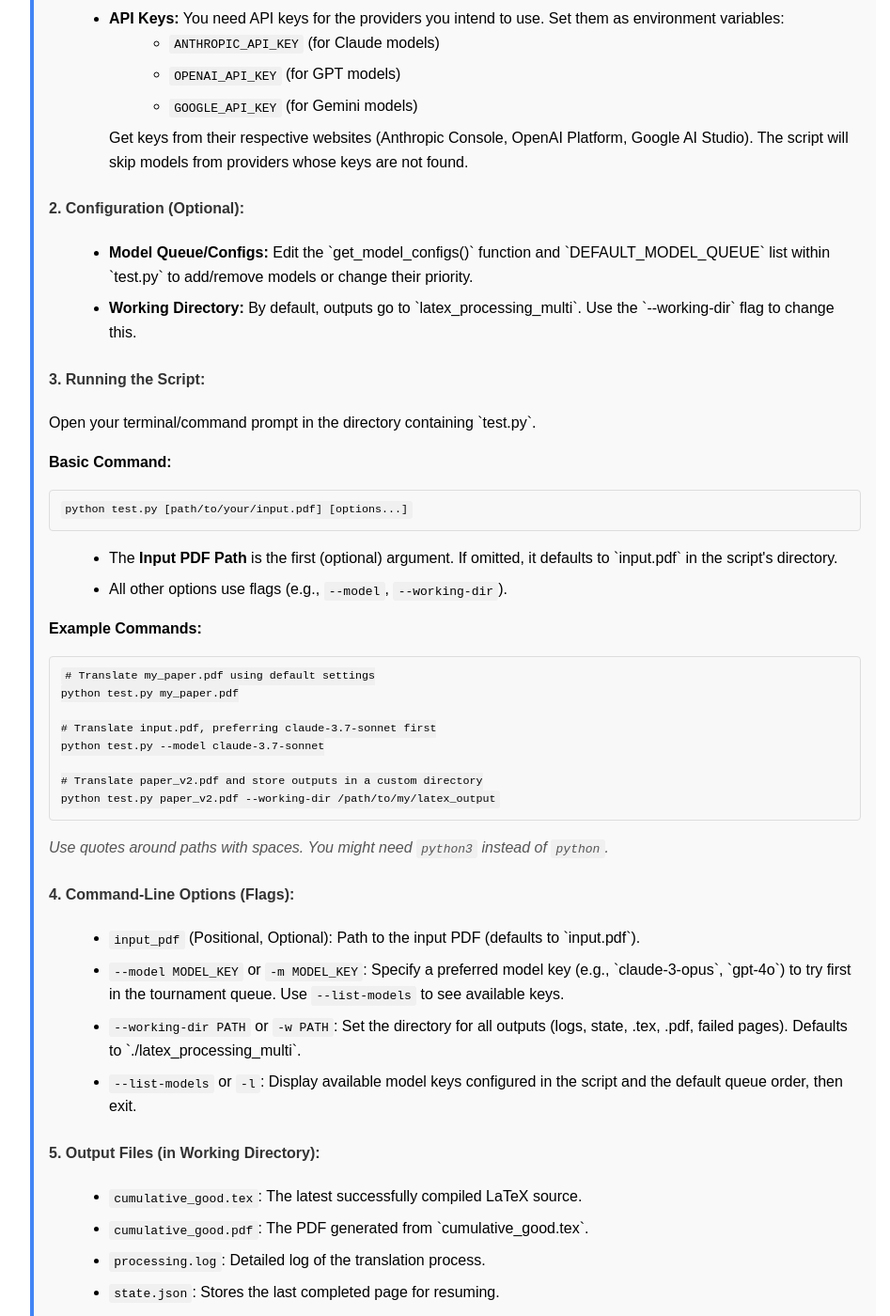
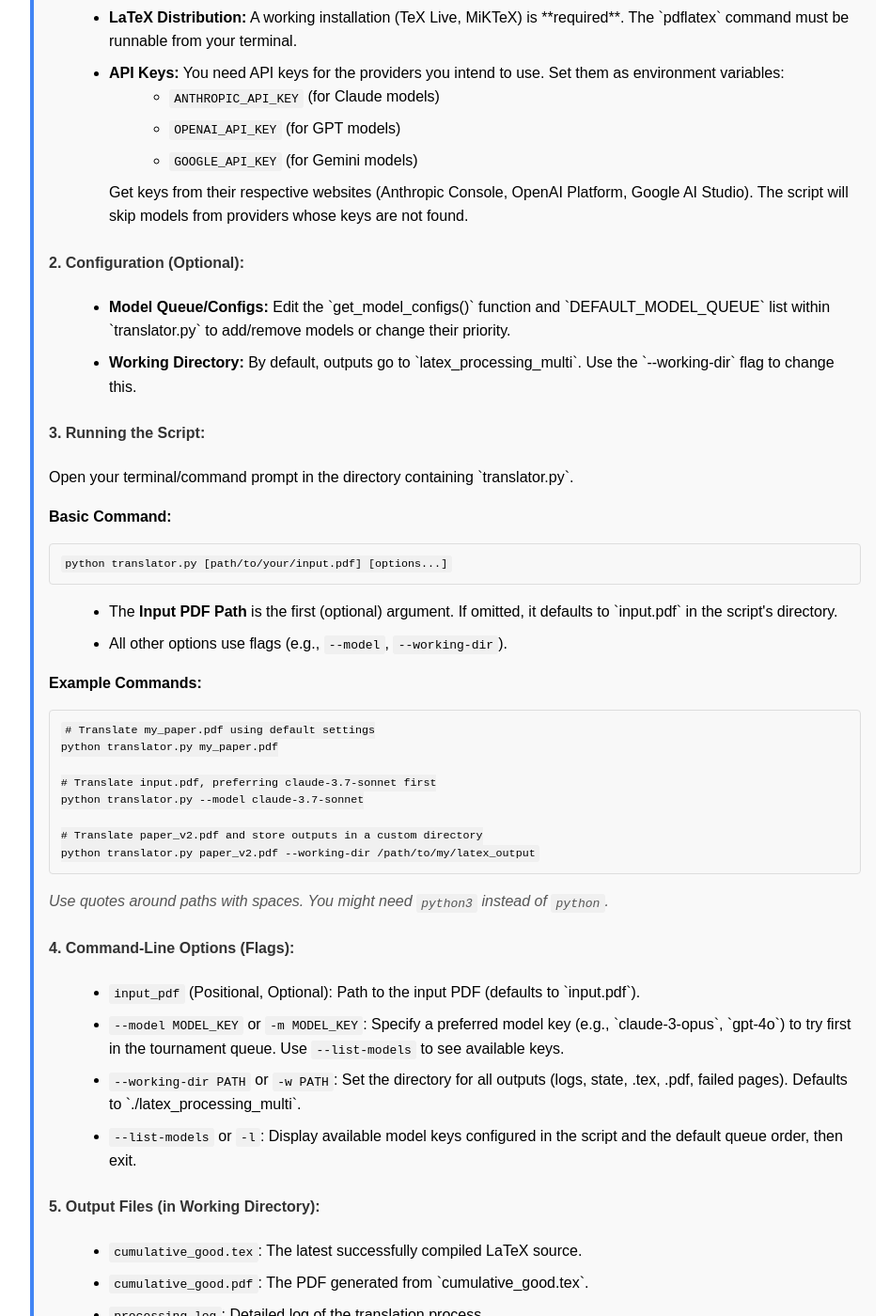
Before and after one commit to davikrehalt/davikrehalt.github.io, a Jekyll site: the page translation-guide.html, which Jekyll copies as it is, in a window 1280 px wide and 1400 px high, scrolled down 2131 px. Shown: the whole window at 94% size, without its empty margins (158-1105 px from the left). Built offline with Jekyll 4.4.1, drawn with Linux system fonts in a browser that asks for light colours; some of the changed text lies outside the part shown.

Commit message:
Update translation-guide.html

````diff
--- a/translation-guide.html
+++ b/translation-guide.html
@@ -1,3 +1,5 @@
+
+```html
 <!DOCTYPE html>
 <html lang="en">
 <head>
@@ -53,7 +55,7 @@
 
 <h2>Situation 2: Translation for Longer Papers via the Multi-API Script</h2>
 
-<p>For longer papers, the provided Python script (`test.py`) automates a page-by-page translation process using a tournament of different AI models.</p>
+<p>For longer papers, the provided Python script (`translator.py`) automates a page-by-page translation process using a tournament of different AI models.</p>
 
 <p>The script workflow:</p>
 <ol>
@@ -74,14 +76,14 @@
     <li>At the end, generates a report summarizing model performance and optionally merges it with the main PDF.</li>
 </ol>
 
-<p>We provide the <a href="test.py" download>example Python script (test.py)</a>.
-<!-- Make sure test.py is in the same directory -->
+<p>We provide the <a href="translator.py" download>example Python script (translator.py)</a>.
+<!-- Make sure translator.py is in the same directory -->
 To use this script, you need API keys for the AI providers you wish to use and a correctly configured Python environment.</p>
 
 <p>Here's a more detailed explanation:</p>
 
 <div class="ai-explanation"> <!-- Start of AI Explanation -->
-    <h3>How to Use the Multi-Model Python Script (test.py)</h3>
+    <h3>How to Use the Multi-Model Python Script (translator.py)</h3>
 
     <h4>1. Requirements:</h4>
     <ul class="requirements">
@@ -103,15 +105,15 @@
 
     <h4>2. Configuration (Optional):</h4>
     <ul>
-        <li><strong>Model Queue/Configs:</strong> Edit the `get_model_configs()` function and `DEFAULT_MODEL_QUEUE` list within `test.py` to add/remove models or change their priority.</li>
+        <li><strong>Model Queue/Configs:</strong> Edit the `get_model_configs()` function and `DEFAULT_MODEL_QUEUE` list within `translator.py` to add/remove models or change their priority.</li>
         <li><strong>Working Directory:</strong> By default, outputs go to `latex_processing_multi`. Use the `--working-dir` flag to change this.</li>
     </ul>
 
 
     <h4>3. Running the Script:</h4>
-    <p>Open your terminal/command prompt in the directory containing `test.py`.</p>
+    <p>Open your terminal/command prompt in the directory containing `translator.py`.</p>
     <p><strong>Basic Command:</strong></p>
-    <pre><code>python test.py [path/to/your/input.pdf] [options...]</code></pre>
+    <pre><code>python translator.py [path/to/your/input.pdf] [options...]</code></pre>
     <ul>
         <li>The <strong>Input PDF Path</strong> is the first (optional) argument. If omitted, it defaults to `input.pdf` in the script's directory.</li>
         <li>All other options use flags (e.g., <code>--model</code>, <code>--working-dir</code>).</li>
@@ -119,13 +121,13 @@
 
     <p><strong>Example Commands:</strong></p>
     <pre><code class="language-bash"># Translate my_paper.pdf using default settings
-python test.py my_paper.pdf
+python translator.py my_paper.pdf
 
 # Translate input.pdf, preferring claude-3.7-sonnet first
-python test.py --model claude-3.7-sonnet
+python translator.py --model claude-3.7-sonnet
 
 # Translate paper_v2.pdf and store outputs in a custom directory
-python test.py paper_v2.pdf --working-dir /path/to/my/latex_output</code></pre>
+python translator.py paper_v2.pdf --working-dir /path/to/my/latex_output</code></pre>
 
     <p class="note"><em>Use quotes around paths with spaces. You might need <code>python3</code> instead of <code>python</code>.</em></p>
 
@@ -181,3 +183,4 @@
 
 </body>
 </html>
+```
````
